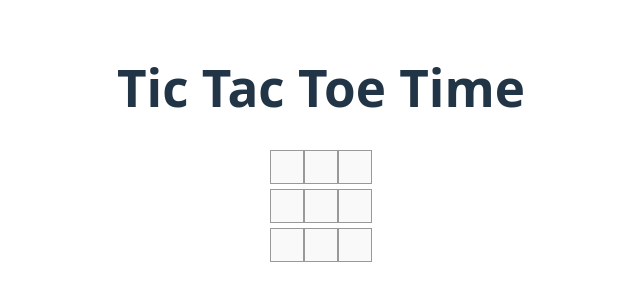
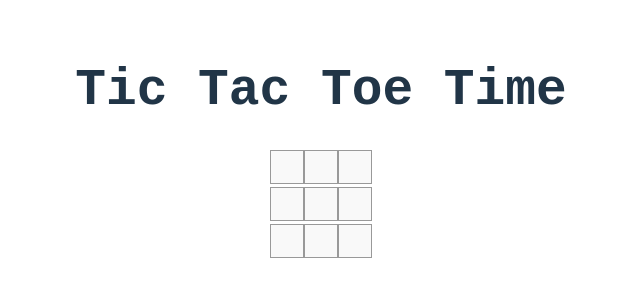
Before and after one commit to CristianDanielG/my-react-app, a React (Vite) app: page / in a window 1280 px wide. Shown: the part 254-554 px from the top of the page, without its empty margins (319-959 px from the left). Built offline with nearby package versions, Linux system fonts and the light colour scheme.

Commit message:
Turn Functionality

```diff
--- a/src/App.jsx
+++ b/src/App.jsx
@@ -22,6 +22,9 @@ export function Board() {
 
 
   function handleClick(i){
+    if (squares[i]){
+      return;
+    }
     const nextSquares=squares.slice();
     if (xIsNext) {
       nextSquares[i] = "X";
--- a/src/index.css
+++ b/src/index.css
@@ -1,6 +1,6 @@
 :root {
-  font-family: system-ui, Avenir, Helvetica, Arial, sans-serif;
-  line-height: 1.5;
+  font-family: monospace, system-ui, Avenir, Helvetica, Arial, sans-serif;
+  line-height: 1;
   font-weight: 400;
 
   color-scheme: light dark;
@@ -32,7 +32,7 @@ body {
 
 h1 {
   font-size: 3.2em;
-  line-height: 1.1;
+  line-height: 1;
 }
 
 button {
@@ -51,10 +51,10 @@ button {
 button:hover {
   border-color: #646cff;
 }
-button:focus,
+/*button:focus,
 button:focus-visible {
   outline: 4px auto -webkit-focus-ring-color;
-}
+}*/
 
 @media (prefers-color-scheme: light) {
   :root {
```
Lines whose indentation alone changed are shown as unchanged.
